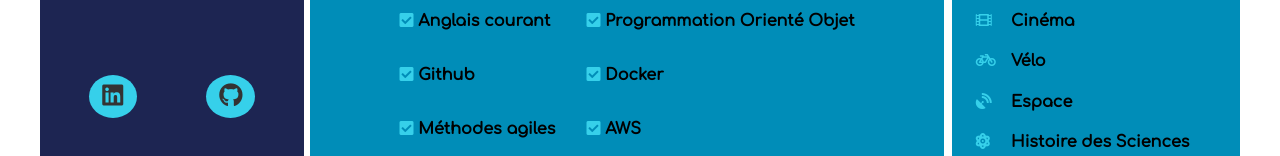
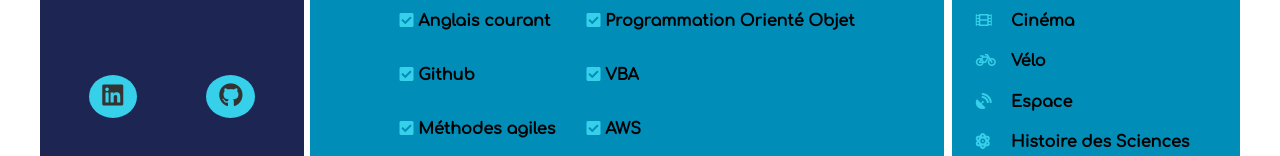
Before and after one commit to Lancin10/SITE-WEB, a React (Create React App) app: page /skills in a window 1280 px wide. Shown: the part 593-749 px from the top of the page. Built offline with nearby package versions, Linux system fonts and the light colour scheme; a web font is replaced by a local one.

Commit message:
Update OtherSkills.js

```diff
--- a/src/components/skills/OtherSkills.js
+++ b/src/components/skills/OtherSkills.js
@@ -21,7 +21,7 @@ const OtherSkills = () => {
                     <span> Programmation Orienté Objet</span>
                     </li>
                     <li> <i className="fas fa-check-square"></i>
-                    <span> Docker</span>
+                    <span> VBA</span>
                     </li>
                     <li> <i className="fas fa-check-square"></i>
                     <span> AWS</span>
```
